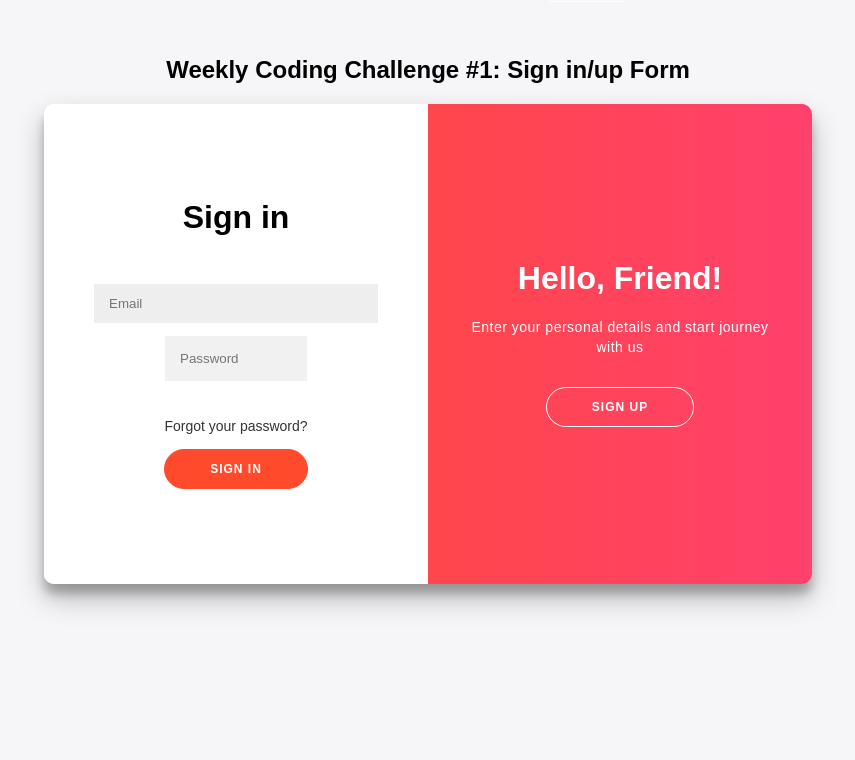
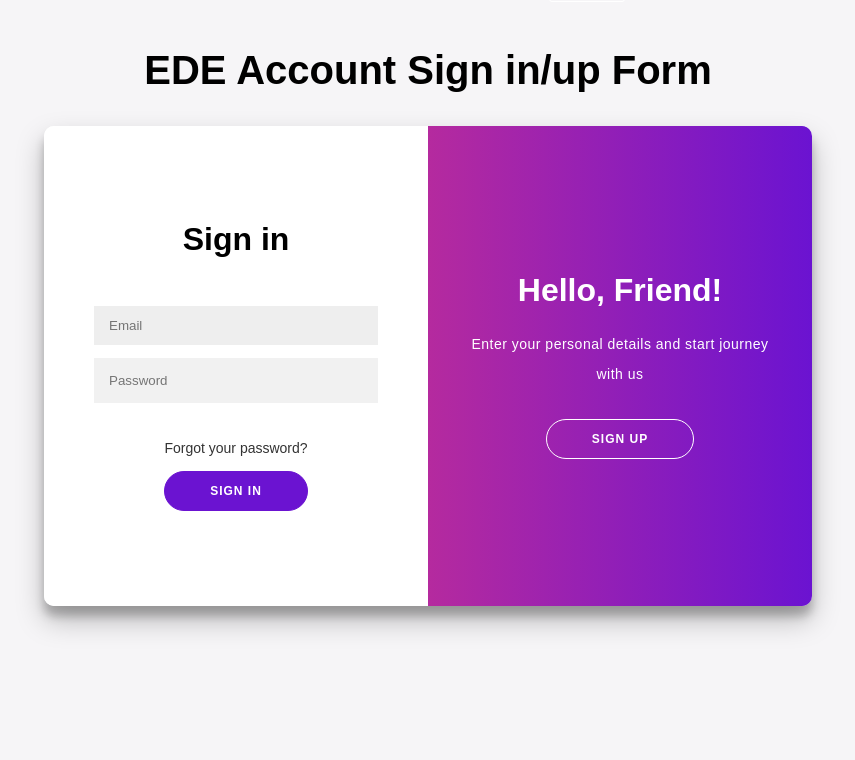
Before and after one commit to dannyCHW/4523M_project, a PHP site: page /login.html in a window 1280 px wide. Shown: the part 70-830 px from the top of the page, without its empty margins (212-1067 px from the left). Run offline with PHP 8.4, Linux system fonts and the light colour scheme.

Commit message:
update login page

```diff
--- a/login.html
+++ b/login.html
@@ -28,46 +28,51 @@
 				<i class="fas fa-bars"></i>
 			</label>
 	</nav>
-  <h2>Weekly Coding Challenge #1: Sign in/up Form</h2>
+
+<h2>EDE Account Sign in/up Form</h2>
+
 <div class="container" id="container">
+
+	<!-- /signup table -->
 	<div class="form-container sign-up-container">
 		<form action="#">
 			<h1>Create Account</h1>
-			<div class="social-container">
-				<a href="#" class="social"><i class="fab fa-facebook-f"></i></a>
-				<a href="#" class="social"><i class="fab fa-google-plus-g"></i></a>
-				<a href="#" class="social"><i class="fab fa-linkedin-in"></i></a>
-			</div>
-			<span>or use your email for registration</span>
-			<input type="text" placeholder="Name" />
-			<input type="email" placeholder="Email" />
-			<input type="password" placeholder="Password" />
 			<button>Sign Up</button>
 		</form>
 	</div>
+		<!-- /signup table end-->
+
+<!-- /signup table-->
 	<div class="form-container sign-in-container">
 		<form action="#">
 			<h1>Sign in</h1>
 			<div class="social-container">
 			</div>
-			<input type="email" placeholder="Email" />
-			<input type="password" placeholder="Password" />
+			<input type="email" placeholder="Email" style="width: 100%;"/>
+			<input type="password" placeholder="Password" style="width: 100%;"/>
 			<a href="#">Forgot your password?</a>
 			<button>Sign In</button>
 		</form>
 	</div>
+	<!-- /login table end-->
+
 	<div class="overlay-container">
+
+		<!-- /Signup to login-->
 		<div class="overlay">
 			<div class="overlay-panel overlay-left">
 				<h1>Welcome!</h1>
 				<p>To keep connected with us please login with your personal info</p>
 				<button class="ghost" id="signIn">Sign In</button>
 			</div>
+
+					<!-- /Login to signup-->
 			<div class="overlay-panel overlay-right">
 				<h1>Hello, Friend!</h1>
 				<p>Enter your personal details and start journey with us</p>
 				<button class="ghost" id="signUp">Sign Up</button>
 			</div>
+
 		</div>
 	</div>
 </div>
--- a/loginStyle.css
+++ b/loginStyle.css
@@ -20,18 +20,15 @@ h1 {
 
 h2 {
 	text-align: center;
+	font-size: 40px;
 }
 
 p {
 	font-size: 14px;
 	font-weight: 100;
-	line-height: 20px;
+	line-height: 30px;
 	letter-spacing: 0.5px;
 	margin: 20px 0 30px;
-}
-
-span {
-	font-size: 12px;
 }
 
 a {
@@ -43,15 +40,14 @@ a {
 
 button {
 	border-radius: 20px;
-	border: 1px solid #FF4B2B;
-	background-color: #FF4B2B;
+	border: 1px solid #6B13D1;
+	background-color: #6B13D1;
 	color: #FFFFFF;
 	font-size: 12px;
 	font-weight: bold;
 	padding: 12px 45px;
 	letter-spacing: 1px;
 	text-transform: uppercase;
-	transition: transform 80ms ease-in;
 }
 
 button:active {
@@ -89,8 +85,8 @@ input {
 .container {
 	background-color: #fff;
 	border-radius: 10px;
-  	box-shadow: 0 14px 28px rgba(0,0,0,0.25),
-			0 10px 10px rgba(0,0,0,0.22);
+  box-shadow: 0 14px 28px rgba(0,0,0,0.25),
+		0 10px 10px rgba(0,0,0,0.22);
 	position: relative;
 	overflow: hidden;
 	width: 768px;
@@ -158,8 +154,8 @@ input {
 
 .overlay {
 	background: #FF416C;
-	background: -webkit-linear-gradient(to right, #FF4B2B, #FF416C);
-	background: linear-gradient(to right, #FF4B2B, #FF416C);
+	background: -webkit-linear-gradient(to right, #6B13D1, #FF416C);
+	background: linear-gradient(to right, #FF416C, #6B13D1);
 	background-repeat: no-repeat;
 	background-size: cover;
 	background-position: 0 0;
@@ -168,7 +164,7 @@ input {
 	left: -100%;
 	height: 100%;
 	width: 200%;
-  	transform: translateX(0);
+  transform: translateX(0);
 	transition: transform 0.6s ease-in-out;
 }
 
@@ -222,28 +218,3 @@ input {
 	height: 40px;
 	width: 40px;
 }
-
-footer {
-    background-color: #222;
-    color: #fff;
-    font-size: 14px;
-    bottom: 0;
-    position: fixed;
-    left: 0;
-    right: 0;
-    text-align: center;
-    z-index: 999;
-}
-
-footer p {
-    margin: 10px 0;
-}
-
-footer i {
-    color: red;
-}
-
-footer a {
-    color: #3c97bf;
-    text-decoration: none;
-}
```
